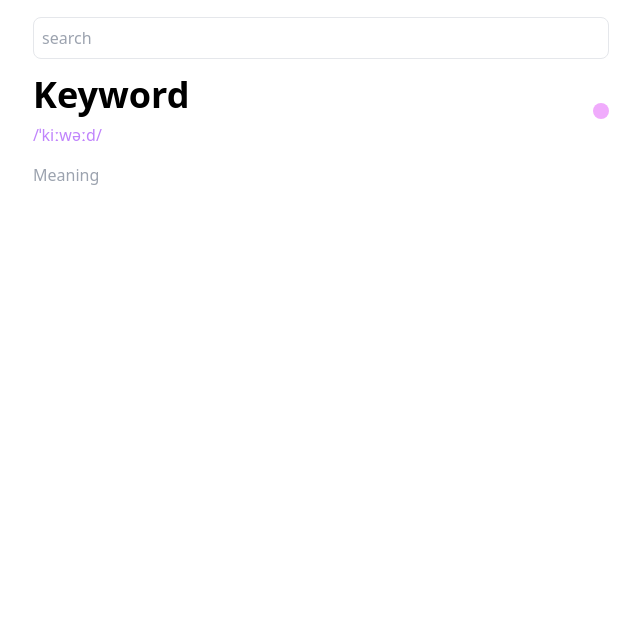
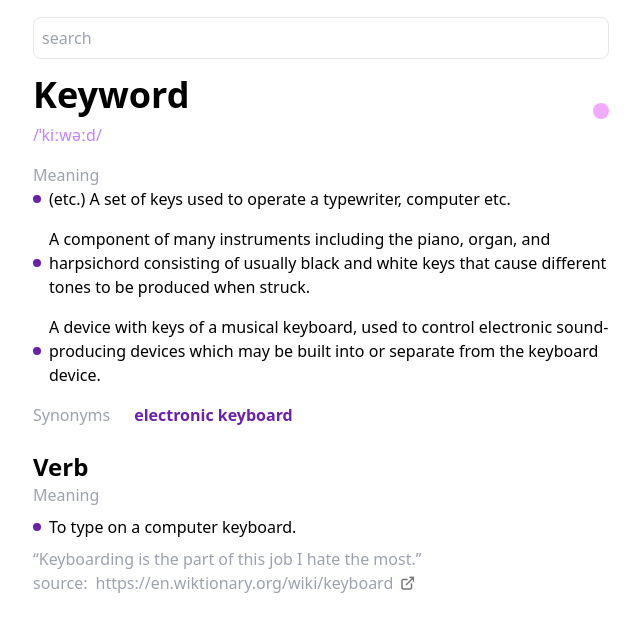
Before and after one commit to iamcelestino/dictionary-master, a website: page src/index.html in a window 1280 px wide. Shown: the part 65-696 px from the top of the page, without its empty margins (319-959 px from the left). Drawn offline with Linux system fonts and the light colour scheme.

Commit message:
add styles

```diff
--- a/src/index.html
+++ b/src/index.html
@@ -27,7 +27,7 @@
     <main class="container">
         <section class="flex justify-between items-center mt-4 mb-4">
             <div>
-                <h1 class="text-2xl  md:text-4xl font-bold">Keyword</h1>
+                <h1 class="text-4xl font-bold">Keyword</h1>
                 <p class="phonetic mt-2 text-purple-400">/ˈkiːwəːd/</p>
             </div>
             <div class="bg-fuchsia-300 p-2 rounded-full">
@@ -36,14 +36,47 @@
         </section>
 
         <section class="word__description">
+            <div class="">
+                <h5 class="text-gray-400">Meaning</h5>
+                <article class="mb-4 flex items-center gap-2">
+                    <div class="bg-purple-800 p-1 inline-block rounded-full"></div>
+                    <p>(etc.) A set of keys used to operate a typewriter, computer etc.</p>
+                </article>
+                <article class="mb-4 flex items-center gap-2">
+                    <div class="bg-purple-800 p-1 inline-block rounded-full"></div>
+                    <p>A component of many instruments including the piano, organ, and harpsichord consisting of usually black and white keys that cause different tones to be produced when struck.</p>
+                </article>
+                <article class="mb-4 flex items-center gap-2">
+                    <div class="bg-purple-800 p-1 inline-block rounded-full"></div>
+                    <p>A device with keys of a musical keyboard, used to control electronic sound-producing devices which may be built into or separate from the keyboard device.</p>
+                </article>
+            </div>
+
+            <div class="flex gap-6 mb-6">
+                <h5 class="text-gray-400">Synonyms</h5>
+                <p class="text-purple-800 font-bold">electronic keyboard</p>
+            </div>
+
             <div>
+                <h3 class="font-bold text-2xl">Verb</h3>
                 <h5 class="text-gray-400">Meaning</h5>
-                <div>
-
-                </div>
+                <article>
+                    <div class="flex items-center gap-2 mt-2">
+                        <div class="bg-purple-800 p-1 inline-block rounded-full"></div>
+                        <p class="">To type on a computer keyboard.</p>
+                    </div>
+                    <p class="text-gray-400 mt-2">“Keyboarding is the part of this job I hate the most.”</p>
+                </article>
             </div>
         </section>
+    </main>
 
-    </main>
+    <footer class="container flex items-center gap-2 text-gray-400">
+        <p class="">source:</p>
+        <p>https://en.wiktionary.org/wiki/keyboard</p>
+        <a href="">
+            <img src="assets/icons/tabler_external-link.png" alt="">
+        </a>
+    </footer>
 </body>
 </html>
```
Also changed, not shown: src/output.css.
